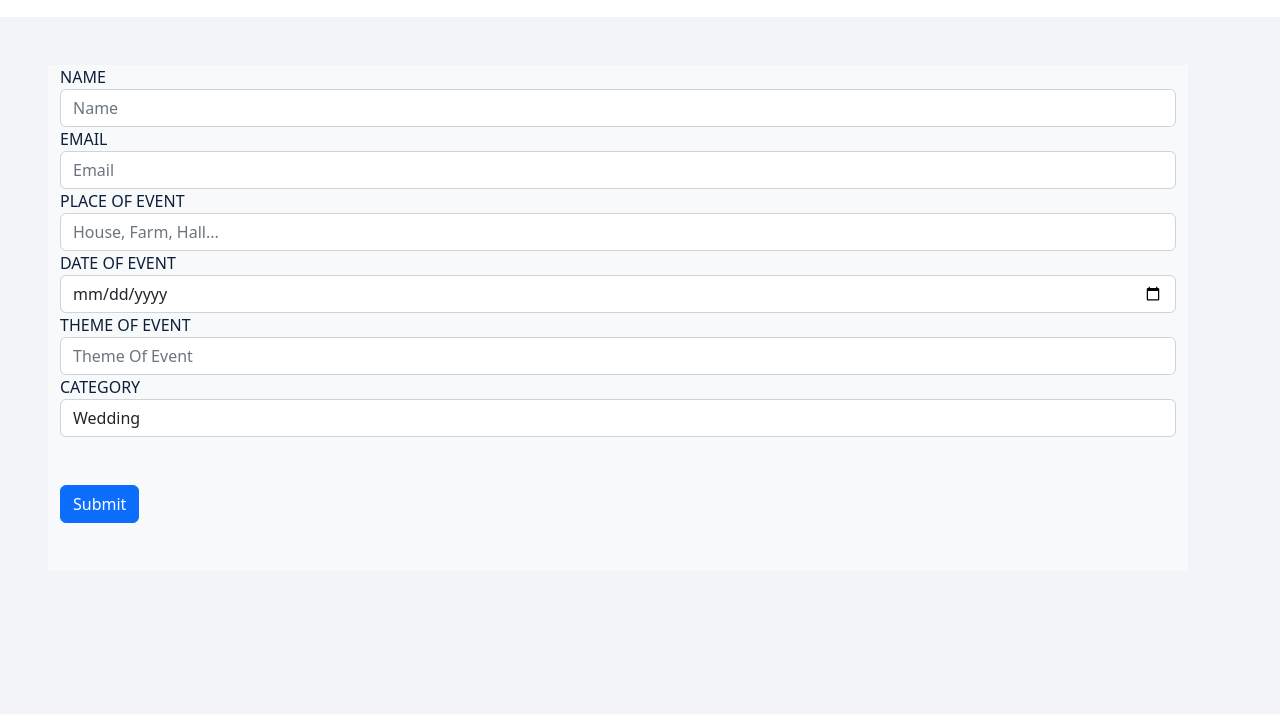
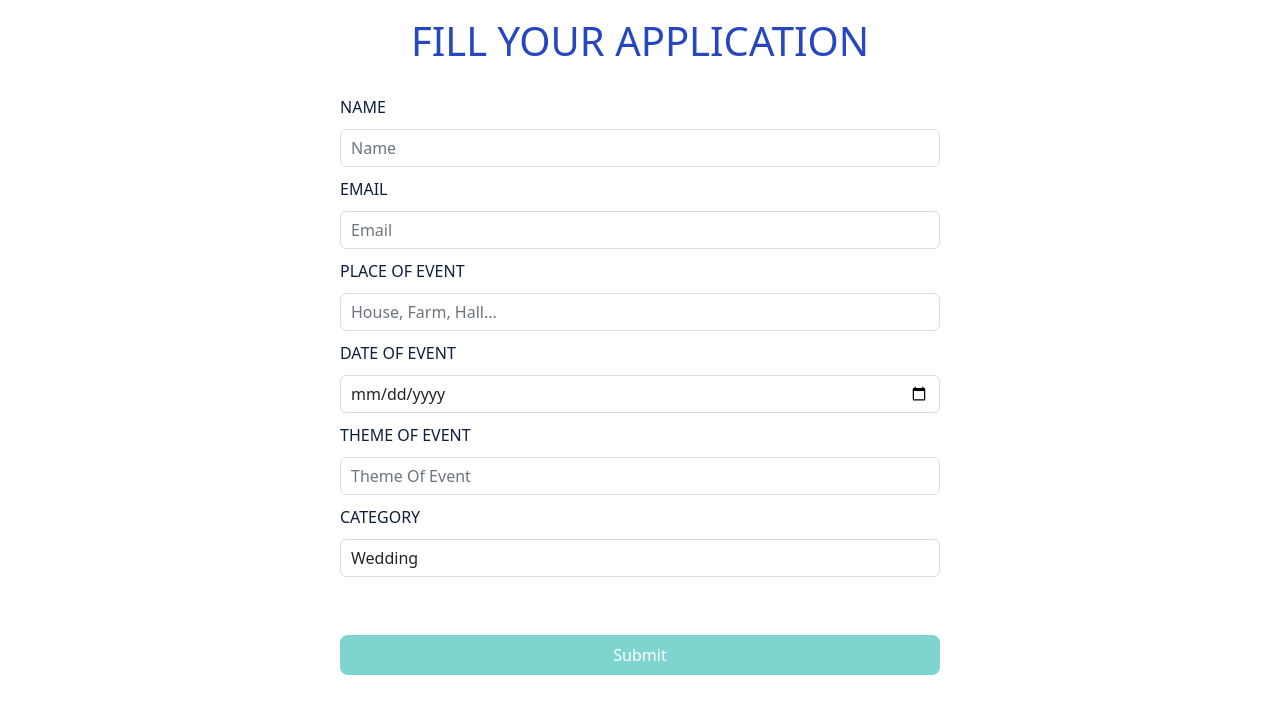
Before and after one commit to khozama21/React_JoinToJoy, a React app: page /application in a window 1280 px wide. Shown: the part 68-782 px from the top of the page. Built offline with nearby package versions, Linux system fonts and the light colour scheme.

Commit message:
form_front

```diff
--- a/public/index.html
+++ b/public/index.html
@@ -1,13 +1,17 @@
 <!DOCTYPE html>
-
 <html lang="en">
     <head>
         <title>Marketing event page</title>
-    <meta name="viewport" content="width=device-width, initial-scale=1.0" />
-    <meta charset="utf-8" />
-    <meta property="twitter:card" content="summary_large_image" />
+        <meta name="viewport" content="width=device-width, initial-scale=1.0">
+        <meta charset="utf-8">
+        <meta property="twitter:card" content="summary_large_image">
         <!-- CSS only -->
-<link href="https://cdn.jsdelivr.net/npm/bootstrap@5.2.0-beta1/dist/css/bootstrap.min.css" rel="stylesheet" integrity="sha384-0evHe/X+R7YkIZDRvuzKMRqM+OrBnVFBL6DOitfPri4tjfHxaWutUpFmBp4vmVor" crossorigin="anonymous">
+        <link
+            href="https://cdn.jsdelivr.net/npm/bootstrap@5.2.0-beta1/dist/css/bootstrap.min.css"
+            rel="stylesheet"
+            integrity="sha384-0evHe/X+R7YkIZDRvuzKMRqM+OrBnVFBL6DOitfPri4tjfHxaWutUpFmBp4vmVor"
+            crossorigin="anonymous"
+        >
         <style data-tag="reset-style-sheet">
       html {  line-height: 1.15;}body {  margin: 0;}* {  box-sizing: border-box;  border-width: 0;  border-style: solid;}p,li,ul,pre,div,h1,h2,h3,h4,h5,h6 {  margin: 0;  padding: 0;}button,input,optgroup,select,textarea {  font-family: inherit;  font-size: 100%;  line-height: 1.15;  margin: 0;}button,select {  text-transform: none;}button,[type="button"],[type="reset"],[type="submit"] {  -webkit-appearance: button;}button::-moz-focus-inner,[type="button"]::-moz-focus-inner,[type="reset"]::-moz-focus-inner,[type="submit"]::-moz-focus-inner {  border-style: none;  padding: 0;}button:-moz-focus,[type="button"]:-moz-focus,[type="reset"]:-moz-focus,[type="submit"]:-moz-focus {  outline: 1px dotted ButtonText;}a {  color: inherit;  text-decoration: inherit;}input {  padding: 2px 4px;}img {  display: block;}html { scroll-behavior: smooth  }
         </style>
@@ -29,11 +33,7 @@
 
       }
         </style>
-    <link
-      rel="stylesheet"
-      href="https://fonts.googleapis.com/css2?family=IBM+Plex+Sans+Condensed:ital,wght@0,100;0,200;0,300;0,400;0,500;0,600;0,700;1,100;1,200;1,300;1,400;1,500;1,600;1,700&display=swap"
-      data-tag="font"
-    />
+        <link rel="stylesheet" href="https://fonts.googleapis.com/css2?family=IBM+Plex+Sans+Condensed:ital,wght@0,100;0,200;0,300;0,400;0,500;0,600;0,700;1,100;1,200;1,300;1,400;1,500;1,600;1,700&display=swap" data-tag="font">
     </head>
     <body>
         <div id="app"></div>
--- a/src/categories/ApplicationForm.js
+++ b/src/categories/ApplicationForm.js
@@ -2,6 +2,7 @@ import React from 'react'
 import { useState } from "react";
 import { SingleCat } from './SingleCat';
 import { useHistory } from 'react-router';
+import './app.css'
 
 
 export const ApplicationForm = () => {
@@ -35,7 +36,11 @@ export const ApplicationForm = () => {
 
     }
     return (
-        <div className='container m-5 bg-light'>
+
+
+        <div className='create   '>
+
+        <h2> Fill Your Application </h2>
 
 
             <form onSubmit={handdleSubmit}  >
--- /dev/null
+++ b/src/categories/app.css
@@ -0,0 +1,39 @@
+body{
+    background-color: white;
+}
+
+
+
+
+/* create new blog form */
+.create {
+  max-width: 600px;
+  margin: 0 auto;
+  text-align: center;
+}
+.create label {
+  text-align: left;
+  display: block;
+}
+.create h2 {
+  font-size: 40px;
+  color: rgb(38, 71, 192);
+  margin-bottom: 30px;
+}
+.create input, .create textarea, .create select {
+  width: 100%;
+  padding: 6px 10px;
+  margin: 10px 0;
+  border: 1px solid #ddd;
+  box-sizing: border-box;
+  display: block;
+}
+.create button {
+  background: rgb(126, 212, 206);
+  color: #fff;
+  border: 0;
+  width: 100%;
+  padding: 8px;
+  border-radius: 8px;
+  cursor: pointer;
+}
```
Also changed, not shown: data/appDB.json (+9 -0 lines), src/categories/SingleCat.js (+6 -4 lines). Lines whose indentation alone changed are shown as unchanged.
